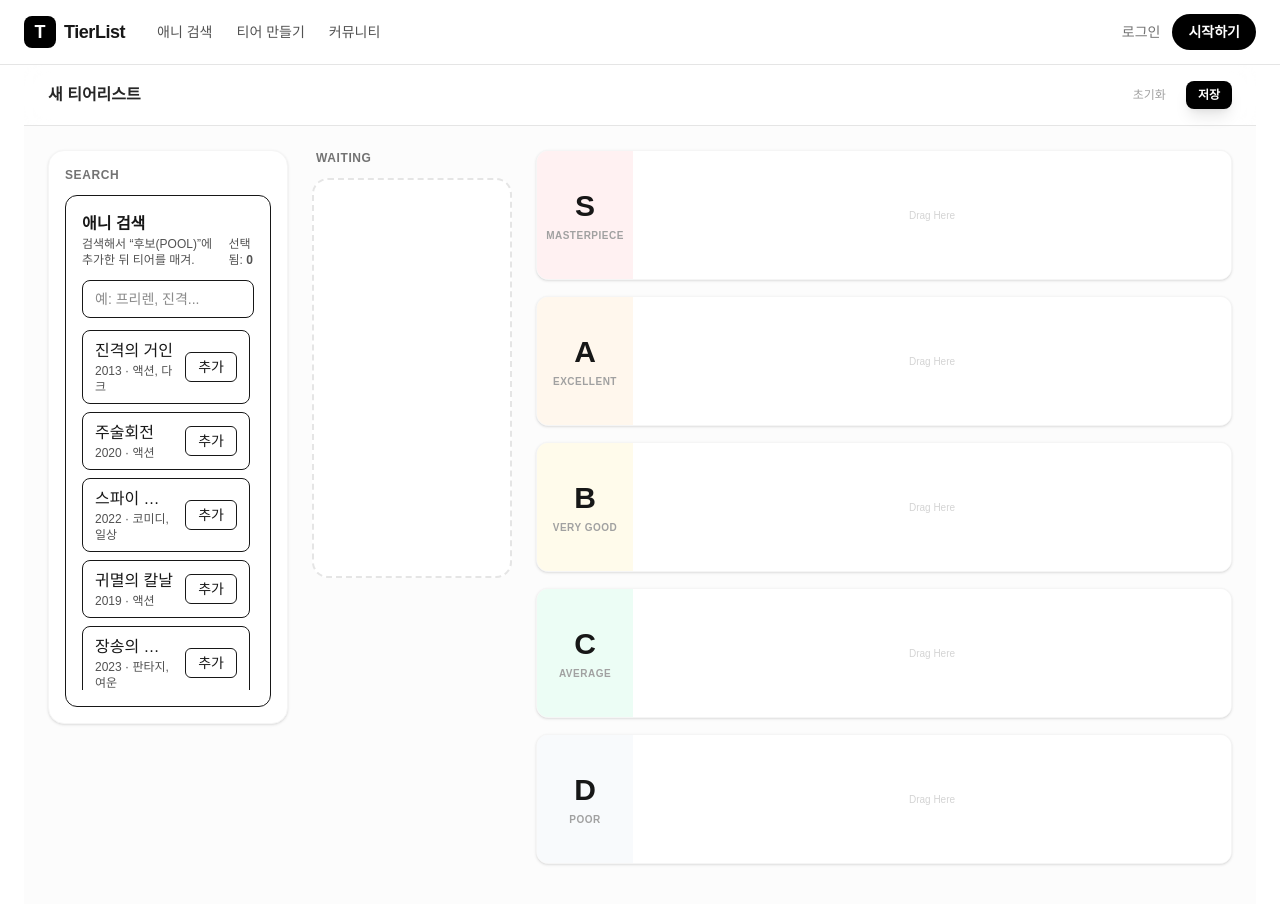
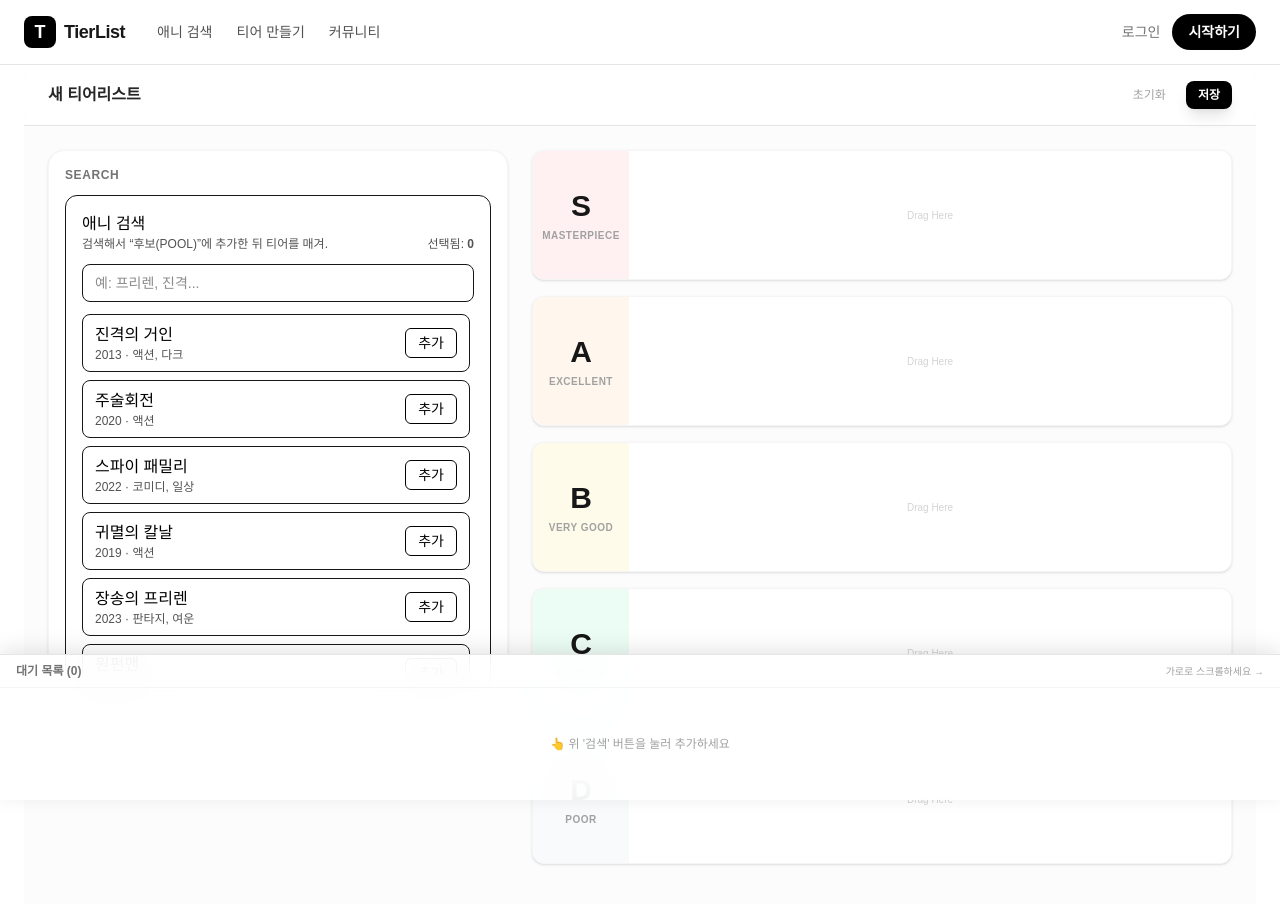
Before and after one commit to bonun00/animation, a Next.js app: page /tierlist/new in a window 1280 px wide. Shown: the top 904 px of the page. Built offline with nearby package versions, Linux system fonts and the light colour scheme.

Commit message:
ref : 모바일 화면과 데스크탑 화면 통일

```diff
--- a/src/components/AnimeSearch.tsx
+++ b/src/components/AnimeSearch.tsx
@@ -22,7 +22,7 @@ export default function AnimeSearch({ animeList, selectedIds, onAdd }: Props) {
         <section className="rounded-xl border p-4">
             <div className="mb-3 flex items-end justify-between gap-3">
                 <div>
-                    <h2 className="text-base font-semibold">애니 검색</h2>
+                    <h2 className="text-base font-semibol text-black">애니 검색</h2>
                     <p className="text-xs text-neutral-600">
                         검색해서 “후보(POOL)”에 추가한 뒤 티어를 매겨.
                     </p>
@@ -47,7 +47,7 @@ export default function AnimeSearch({ animeList, selectedIds, onAdd }: Props) {
                             key={a.id}
                             className="flex items-center justify-between rounded-lg border px-3 py-2"
                         >
-                            <div className="min-w-0">
+                            <div className="min-w-0 text-black">
                                 <div className="truncate font-medium">{a.title}</div>
                                 <div className="text-xs text-neutral-600">
                                     {a.year ? `${a.year}` : ""}{" "}
@@ -56,7 +56,7 @@ export default function AnimeSearch({ animeList, selectedIds, onAdd }: Props) {
                             </div>
 
                             <button
-                                className="ml-3 shrink-0 rounded-md border px-3 py-1 text-sm disabled:opacity-50"
+                                className="ml-3 shrink-0 rounded-md border px-3 py-1 text-sm disabled:opacity-50 text-black"
                                 disabled={disabled}
                                 onClick={() => onAdd(a.id)}
                             >
--- a/src/components/tierboard/TierMain.tsx
+++ b/src/components/tierboard/TierMain.tsx
@@ -253,8 +253,7 @@ export default function TierPage() {
     }, []);
 
     const activeAnime = activeId ? animeById.get(activeId) : null;
-    const { setNodeRef: setDesktopPoolRef, isOver: isDesktopPoolOver } = useDroppable({ id: 'POOL_DESKTOP' });
-    const { setNodeRef: setMobilePoolRef, isOver: isMobilePoolOver } = useDroppable({ id: 'POOL_MOBILE' });
+    const { setNodeRef: setMobilePoolRef } = useDroppable({ id: 'POOL_MOBILE' });
 
     return (
         <div className="min-h-screen bg-neutral-50/50 pb-40 md:pb-20">
@@ -287,7 +286,7 @@ export default function TierPage() {
             </div>
 
             {/* 메인 레이아웃: 데스크탑 3단 / 모바일 1단 */}
-            <div className="mx-auto grid max-w-[1600px] gap-6 px-4 py-6 lg:grid-cols-[240px_200px_1fr] lg:px-6">
+            <div className="mx-auto grid max-w-[1600px] gap-6 px-4 py-6 lg:grid-cols-[460px_1fr] lg:px-6">
 
                 {/* 1. 데스크탑 전용: 좌측 검색 (모바일엔 숨김) */}
                 <div className="hidden lg:block space-y-6">
@@ -299,24 +298,6 @@ export default function TierPage() {
 
                 <DndContext sensors={sensors} collisionDetection={closestCenter} onDragStart={handleDragStart} onDragEnd={handleDragEnd} measuring={{ droppable: { strategy: MeasuringStrategy.Always } }}>
 
-                    {/* 2. 데스크탑 전용: 중앙 대기열 (모바일엔 숨김 -> 하단 Dock으로 대체) */}
-                    <div className="hidden lg:block relative">
-                        <div className=" top-32 space-y-3">
-                            <h3 className="ml-1 text-xs font-bold uppercase tracking-wider text-neutral-500">Waiting</h3>
-                            <div ref={setDesktopPoolRef} className={`min-h-[400px] w-full rounded-2xl border-2 border-dashed transition-colors ${isDesktopPoolOver ? "border-black/20 bg-black/5" : "border-neutral-200 bg-white"}`}>
-                                <SortableContext items={state.pool} strategy={rectSortingStrategy}>
-                                    <div className="flex flex-wrap content-start gap-2 p-3">
-                                        {state.pool.map(id => {
-                                            const anime = animeById.get(id);
-                                            if(!anime) return null;
-                                            return <SortableItem key={id} id={id} anime={anime} note={noteById[id]} onEdit={setEditingId} />;
-                                        })}
-                                    </div>
-                                </SortableContext>
-                            </div>
-                        </div>
-                    </div>
-
                     {/* 3. 공통: 티어 보드 */}
                     <div className="space-y-3 md:space-y-4">
                         {TIERS.map(t => (
@@ -325,7 +306,7 @@ export default function TierPage() {
                     </div>
 
                     {/* ✨ 4. 모바일 전용: 하단 고정 Dock (대기열) */}
-                    <div className="lg:hidden fixed bottom-0 left-0 right-0 z-40 border-t border-neutral-200 bg-white/90 backdrop-blur-xl shadow-[0_-5px_20px_rgba(0,0,0,0.1)]">
+                    <div className=" fixed bottom-0 left-0 right-0 z-40 border-t border-neutral-200 bg-white/90 backdrop-blur-xl shadow-[0_-5px_20px_rgba(0,0,0,0.1)]">
                         <div className="flex items-center justify-between px-4 py-2 border-b border-neutral-100">
                             <span className="text-xs font-bold text-neutral-500">대기 목록 ({state.pool.length})</span>
                             <span className="text-[10px] text-neutral-400">가로로 스크롤하세요 →</span>
```
